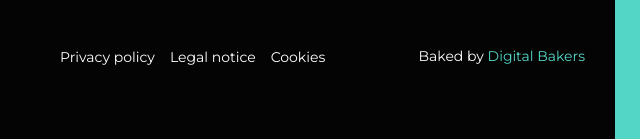
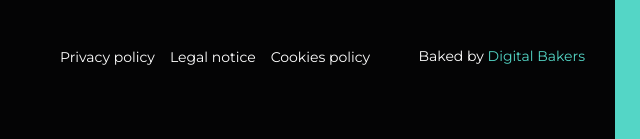
Before and after one commit to brunadigitalbakers/plasticheal, a website: page cookies.html in a window 1280 px wide. Shown: the part 4775-4914 px from the top of the page, 25-665 px from the left. Drawn offline with nearby package versions, Linux system fonts and the light colour scheme.

Commit message:
corrregit titol cookies menu

```diff
--- a/cookies.html
+++ b/cookies.html
@@ -328,7 +328,7 @@
                 <ul>
                   <li><a href="privacy-policy.html">Privacy policy</a></li>
                   <li><a href="legal-notice.html">Legal notice</a></li>
-                  <li><a href="cookies.html">Cookies</a></li>
+                  <li><a href="cookies.html">Cookies policy</a></li>
                 </ul>
               </div>
               <div class="baked">
```
Also changed, not shown: about-us.html (+1 -1 lines), legal-notice.html (+1 -1 lines).
